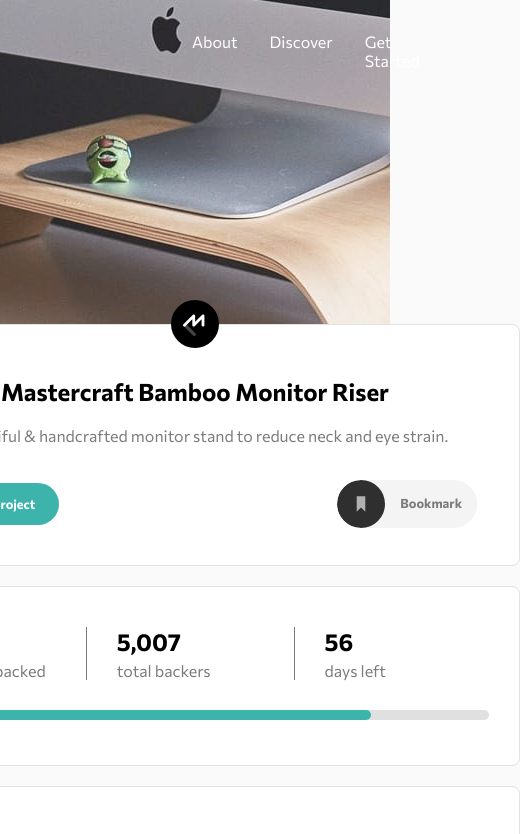
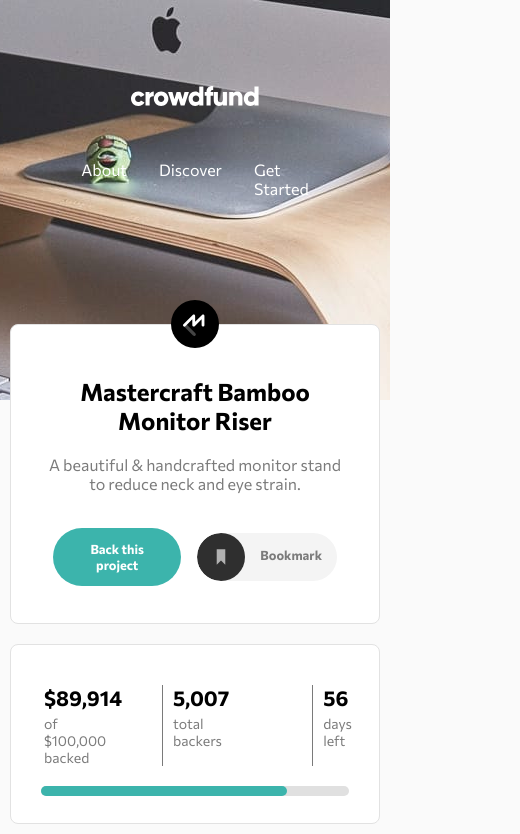
Before and after one commit to LucaBonansea/programacionFullstack-UTU-2026, a plain HTML site: page escrito-mayo/index.html in a window 390 px wide. Shown: the top 834 px of the page, 520 px wide, since content can reach past the window. Drawn offline with Linux system fonts and the light colour scheme.

Commit message:
Mejorar la estructura del encabezado y agregar estilos responsivos para la navegación

```diff
--- a/escrito-mayo/index.html
+++ b/escrito-mayo/index.html
@@ -10,8 +10,8 @@
     <!--Encabezado de la pagina web-->
     <header>
         <nav class="navegation">
-            <div class="logotitile">
-
+                <div>
+                    <div class="logotitile"></div>
                 </div>
                 <div>
                     <ul class="menu">
--- a/escrito-mayo/style.css
+++ b/escrito-mayo/style.css
@@ -34,6 +34,7 @@
     display: flex;
     justify-content: space-between;
     padding: 2rem 12rem;
+    align-items: center;
 }
 
 
@@ -63,6 +64,7 @@
     background-size: contain;
     background-position: center;
     width: 8rem;
+    height: 8rem;
 }
 
 /*Logo main*/
@@ -121,7 +123,7 @@
 }
 
 .Master > p{
-margin: 20px auto;
+    margin: 20px auto;
 }
 
 .back {
@@ -297,3 +299,21 @@
 .reward:hover{
     background-color: red;
 }
+
+/*Media querry*/
+@media (max-width:800px) {
+    .navegation{
+        flex-direction: column;
+    }
+    .info > section{
+        width: 370px;
+    }
+    .columns{
+        margin:0px 23px;
+    }
+    .columns > div{
+        padding-left: 10px;
+        font-size: 14px;
+    }
+
+}
```
Lines whose indentation alone changed are shown as unchanged.
